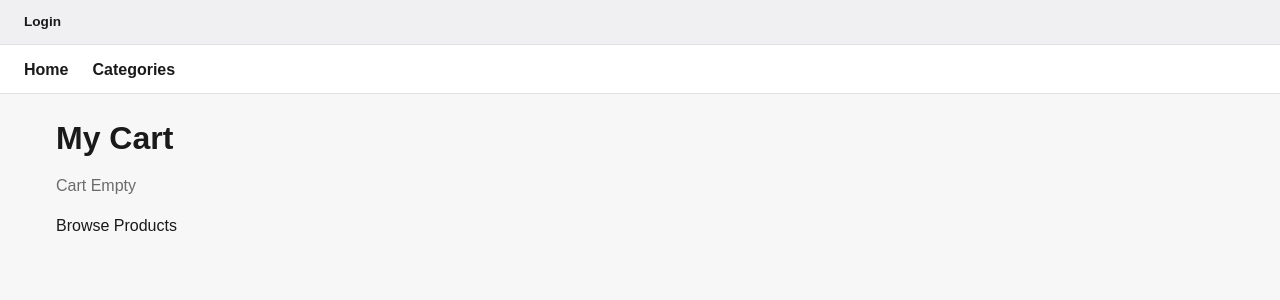
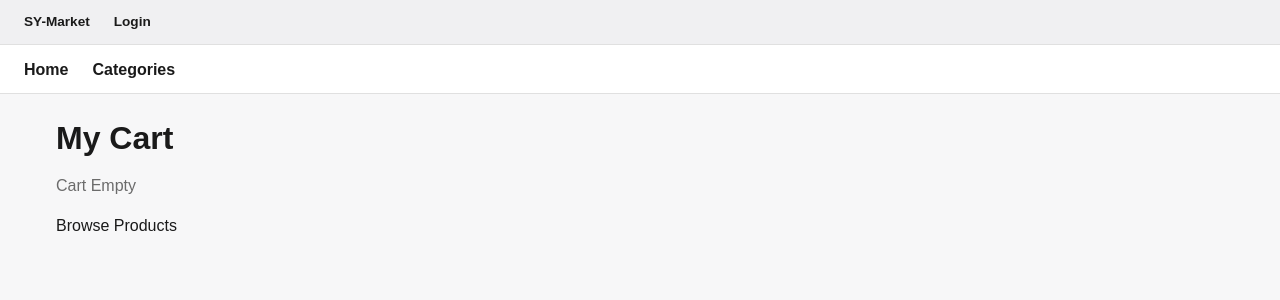
Before and after one commit to Soul23x/SY-Market, a Django app: template cart/templates/cart/cart-detail.html in a window 1280 px wide. Shown: the top 300 px of the page. Run offline with Django 5.2, Linux system fonts and the light colour scheme; the template is opened without the code that fills it, so the values that code supplies are empty.

Commit message:
Add platform link to store navbars

```diff
--- a/templates/navbar-dashboard.html
+++ b/templates/navbar-dashboard.html
@@ -1,6 +1,9 @@
 {% if user.is_authenticated %}
 
 <ul class='upper_navbar'>
+
+    <li class='navbar_item'><a href="{{platform_url}}{% url 'landing' %}">SY-Market</a></li>
+
     <li class='upper_navbar_item'><a href="{{platform_url}}{% url 'profile' %}">Profile</a></li>
     <li class='upper_navbar_item'><a href="{{platform_url}}{% url 'logout' %}">Logout</a></li>
     {% if logo %}
--- a/templates/navbar.html
+++ b/templates/navbar.html
@@ -2,6 +2,9 @@
 {% if user.is_authenticated %}
 
 <ul class='upper_navbar'>
+
+    <li class='navbar_item'><a href="{{platform_url}}{% url 'landing' %}">SY-Market</a></li>
+
     <li class='upper_navbar_item'><a href="{{platform_url}}{% url 'profile' %}">Profile</a></li>
     <li class='upper_navbar_item'><a href="{{platform_url}}{% url 'logout' %}">Logout</a></li>
     {% if logo %}
@@ -23,6 +26,9 @@
 
 {% else %}
 <ul class='upper_navbar'>
+
+    <li class='navbar_item'><a href="{{platform_url}}{% url 'landing' %}">SY-Market</a></li>
+
     <li class='upper_navbar_item'><a href="{% url 'login' %}">Login</a></li>
     {% if logo %}
     <li class='store_logo'><img src="{{logo.url}}" alt="{{alt_logo}}" class='upper_navbar_logo'></li>
```
